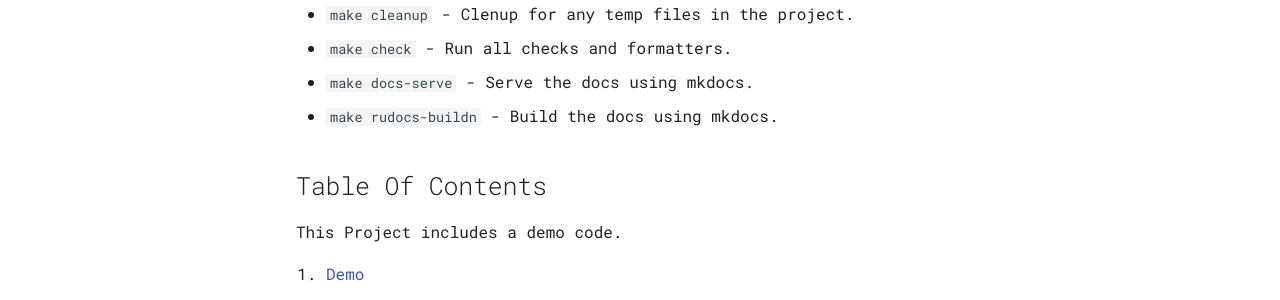
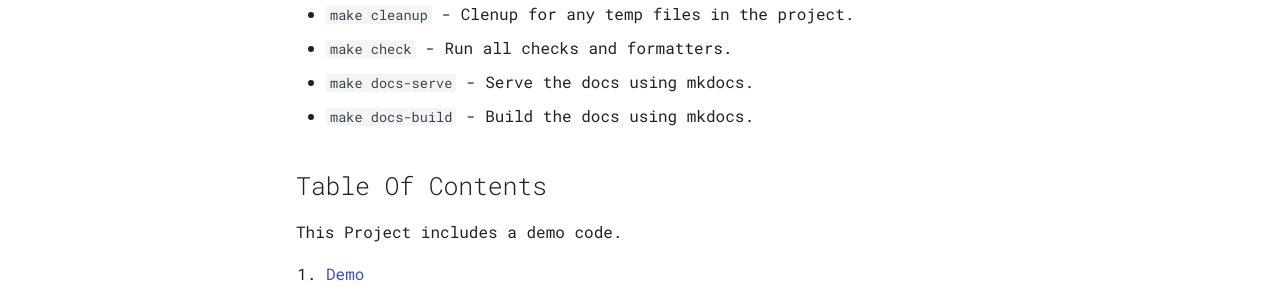
Before and after one commit to Tranquility2/Python-Demo, an MkDocs documentation site: the page built from docs/index.md, in a window 1280 px wide. Shown: the part 404-704 px from the top of the page. Built offline with MkDocs 1.6.1 and Material for MkDocs 9.7.7, drawn with Linux system fonts in a browser that asks for light colours.

Commit message:
Update typo

```diff
--- a/docs/index.md
+++ b/docs/index.md
@@ -10,7 +10,7 @@ This is just an overview for the project.
 * `make cleanup` - Clenup for any temp files in the project.
 * `make check` - Run all checks and formatters.
 * `make docs-serve` - Serve the docs using mkdocs.
-* `make rudocs-buildn` - Build the docs using mkdocs.
+* `make docs-build` - Build the docs using mkdocs.
 
 ## Table Of Contents
 
```
